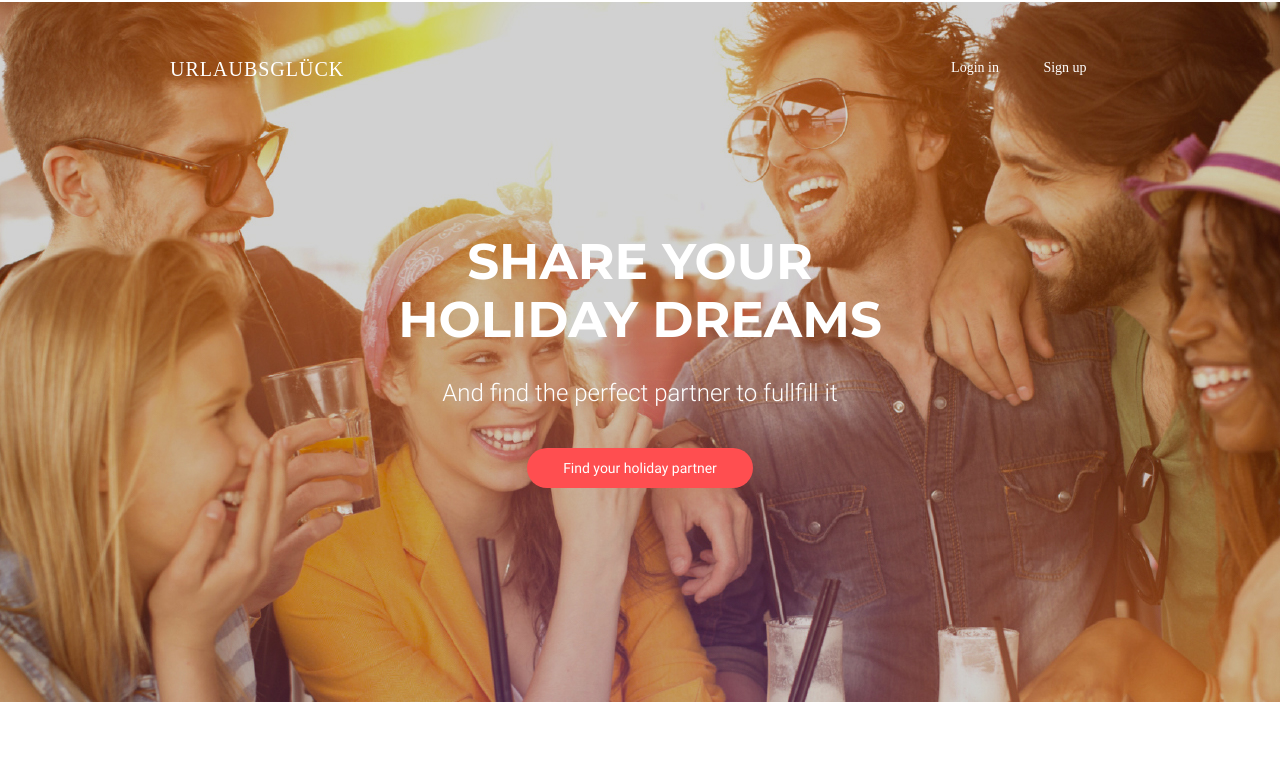
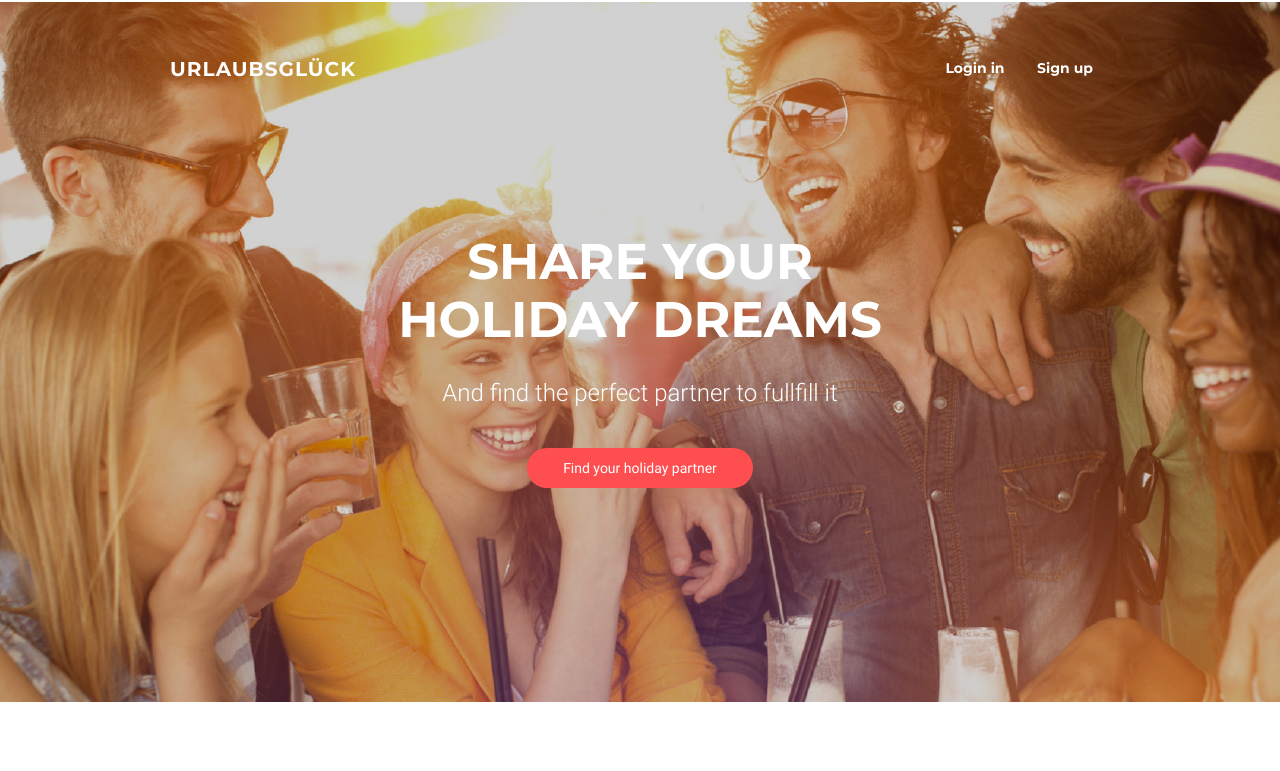
Before and after one commit to anton-cloud/goit-fe-course, a plain HTML site: page html-css/module-08/index.html in a window 1280 px wide. Shown: the top 771 px of the page. Drawn offline with Linux system fonts and the light colour scheme.

Commit message:
module-08_2

```diff
--- a/html-css/module-08/css/styles.css
+++ b/html-css/module-08/css/styles.css
@@ -89,6 +89,8 @@ body {
 /* HEADER */
 
 .logo {
+  font-family: 'Montserrat';
+  font-weight: 700;
   text-decoration: none;
   text-transform: uppercase;
   letter-spacing: 0.0625rem;
@@ -117,6 +119,8 @@ body {
 }
 
 .header-button {
+  font-family: 'Montserrat';
+  font-weight: 700;
     box-sizing: border-box;
     font-size: 14px;
     color: rgb(255, 255, 255);
@@ -132,6 +136,7 @@ body {
 .header-button:hover {
   border: 2px solid  rgba(255, 255, 255, 1);
   border-radius: 20px;
+  cursor: pointer;
 
 }
 
```
